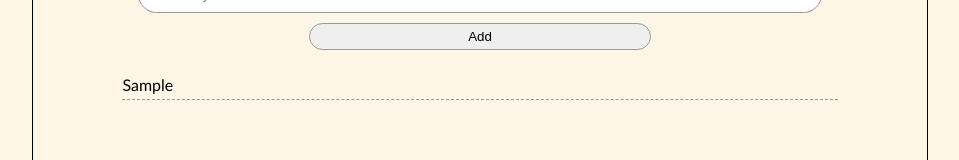
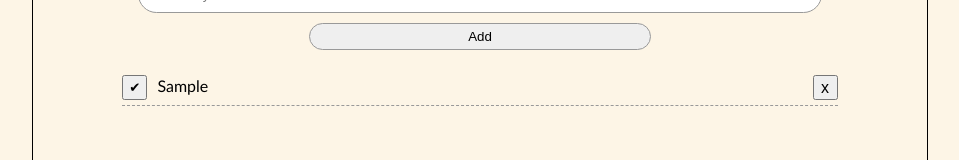
Before and after one commit to devKiratu/todo-list-react, a React (Create React App) app: page / in a window 1280 px wide. Both pictures are taken after typing "Sample" into the empty fields and a click on the button "Add". Shown: the part 134-294 px from the top of the page, without its empty margins (160-1119 px from the left). Built offline with nearby package versions, Linux system fonts and the light colour scheme.

Commit message:
update app with working delete button

```diff
--- a/src/components/DisplayBoard.js
+++ b/src/components/DisplayBoard.js
@@ -1,10 +1,30 @@
 import React from "react";
 
-export default function DisplayBoard({ items }) {
+export default function DisplayBoard({ items, setTodoItems }) {
+	const handleDoneBtn = (item, i) => {
+		console.log(item, i);
+	};
+
+	const handleRemoveBtn = (item, i) => {
+		console.log(item);
+		setTodoItems(items.filter((val) => items.indexOf(val) !== i));
+	};
+
 	return (
 		<ul className="renderedList">
 			{items.map((item, i) => (
-				<li key={i}>{item}</li>
+				<li key={i}>
+					<button className="doneBtn" onClick={() => handleDoneBtn(item, i)}>
+						✔
+					</button>
+					{item}
+					<button
+						className="removeBtn"
+						onClick={() => handleRemoveBtn(item, i)}
+					>
+						x
+					</button>
+				</li>
 			))}
 		</ul>
 	);
--- a/src/components/InputScreen.js
+++ b/src/components/InputScreen.js
@@ -13,6 +13,7 @@ export default function InputScreen() {
 
 		setTodo("");
 	}
+
 	console.log(todoItems);
 
 	return (
@@ -29,7 +30,7 @@ export default function InputScreen() {
 				/>
 				<button type="submit">Add</button>
 			</form>
-			<DisplayBoard items={todoItems} />
+			<DisplayBoard items={todoItems} setTodoItems={setTodoItems} />
 		</div>
 	);
 }
--- a/src/index.css
+++ b/src/index.css
@@ -66,3 +66,20 @@ body {
 	border-bottom: 0.5px dashed #999;
 	padding: 5px 0;
 }
+
+.doneBtn,
+.removeBtn {
+	padding: 1px;
+	width: 25px;
+	height: 25px;
+	outline: none;
+}
+
+.doneBtn {
+	margin-right: 10px;
+}
+
+.removeBtn {
+	float: right;
+	font-size: medium;
+}
```
Also changed, not shown: 1 other file (tests, documents, lock files or other folders).
